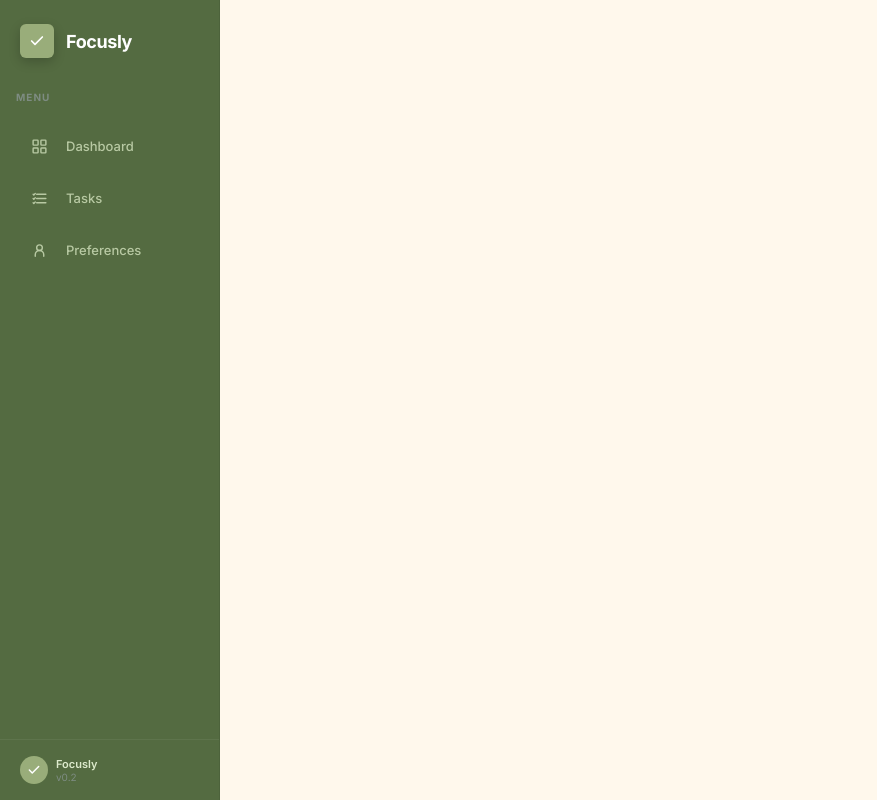
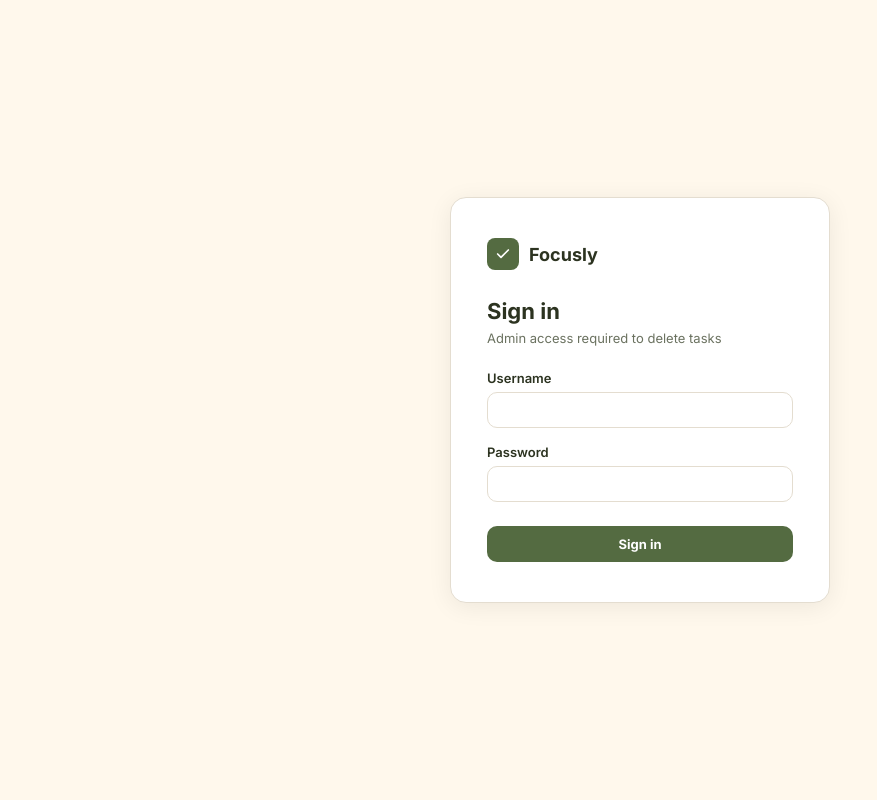
Before and after one commit to EASS-HIT-PART-A-2026-CLASS-IX/focusly, a React (Vite) app in the folder frontend/: page /login in a window 1280 px wide. Shown: the whole page, without its empty margins (0-877 px from the left). Built offline with nearby package versions, Linux system fonts and the light colour scheme.

Commit message:
add jwt login flow to frontend

```diff
--- a/frontend/src/App.tsx
+++ b/frontend/src/App.tsx
@@ -1,15 +1,21 @@
 import { Routes, Route } from 'react-router-dom'
 import { ToastProvider } from './context/ToastContext'
 import { TaskCountProvider } from './context/TaskCountContext'
+import { AuthProvider } from './context/AuthContext'
 import PageShell from './components/layout/PageShell'
 import DashboardPage from './pages/DashboardPage'
 import TasksPage from './pages/TasksPage'
 import PreferencesPage from './pages/PreferencesPage'
+import LoginPage from './pages/LoginPage'
 
 export default function App() {
   return (
+    <AuthProvider>
       <ToastProvider>
         <TaskCountProvider>
+          <Routes>
+            <Route path="/login" element={<LoginPage />} />
+            <Route path="*" element={
               <PageShell>
                 <Routes>
                   <Route path="/"            element={<DashboardPage />} />
@@ -17,7 +23,10 @@ export default function App() {
                   <Route path="/preferences" element={<PreferencesPage />} />
                 </Routes>
               </PageShell>
+            } />
+          </Routes>
         </TaskCountProvider>
       </ToastProvider>
+    </AuthProvider>
   )
 }
--- /dev/null
+++ b/frontend/src/api/authApi.ts
@@ -0,0 +1,20 @@
+const BASE = '/api'
+
+export interface TokenResponse {
+  access_token: string
+  token_type: string
+}
+
+export async function loginApi(username: string, password: string): Promise<TokenResponse> {
+  // OAuth2 expects application/x-www-form-urlencoded
+  const res = await fetch(`${BASE}/auth/token`, {
+    method: 'POST',
+    headers: { 'Content-Type': 'application/x-www-form-urlencoded' },
+    body: new URLSearchParams({ username, password }),
+  })
+  if (!res.ok) {
+    const err = await res.json().catch(() => ({ detail: 'Login failed' }))
+    throw new Error(err.detail ?? 'Login failed')
+  }
+  return res.json()
+}
--- a/frontend/src/api/client.ts
+++ b/frontend/src/api/client.ts
@@ -1,25 +1,32 @@
 const BASE = '/api'
 
+let authToken: string | null = null
+
+export function setAuthToken(token: string | null) {
+  authToken = token
+}
+
 async function apiFetch<T>(path: string, options?: RequestInit): Promise<T> {
-  const res = await fetch(`${BASE}${path}`, {
-    headers: { 'Content-Type': 'application/json', ...options?.headers },
-    ...options,
-  })
+  const headers: Record<string, string> = {
+    'Content-Type': 'application/json',
+    ...(options?.headers as Record<string, string>),
+  }
+  if (authToken) headers['Authorization'] = `Bearer ${authToken}`
+
+  const res = await fetch(`${BASE}${path}`, { ...options, headers })
 
   if (!res.ok) {
     const err = await res.json().catch(() => ({ detail: res.statusText }))
     throw new Error(err.detail ?? 'Request failed')
   }
 
-  // DELETE returns 204 No Content
   if (res.status === 204) return undefined as T
-
   return res.json()
 }
 
 export const http = {
-  get:    <T>(path: string)                  => apiFetch<T>(path),
-  post:   <T>(path: string, body: unknown)   => apiFetch<T>(path, { method: 'POST',   body: JSON.stringify(body) }),
-  put:    <T>(path: string, body: unknown)   => apiFetch<T>(path, { method: 'PUT',    body: JSON.stringify(body) }),
-  delete: (path: string)                     => apiFetch<void>(path, { method: 'DELETE' }),
+  get:    <T>(path: string)                => apiFetch<T>(path),
+  post:   <T>(path: string, body: unknown) => apiFetch<T>(path, { method: 'POST',   body: JSON.stringify(body) }),
+  put:    <T>(path: string, body: unknown) => apiFetch<T>(path, { method: 'PUT',    body: JSON.stringify(body) }),
+  delete: (path: string)                   => apiFetch<void>(path, { method: 'DELETE' }),
 }
--- a/frontend/src/components/layout/Sidebar.tsx
+++ b/frontend/src/components/layout/Sidebar.tsx
@@ -1,5 +1,6 @@
-import { NavLink } from 'react-router-dom'
+import { NavLink, useNavigate } from 'react-router-dom'
 import { useTaskCount } from '../../context/TaskCountContext'
+import { useAuth } from '../../context/AuthContext'
 
 const DashboardIcon = () => (
   <svg viewBox="0 0 24 24" fill="none" stroke="currentColor" strokeWidth="2" strokeLinecap="round" strokeLinejoin="round">
@@ -29,8 +30,18 @@ const NAV_ITEMS = [
   { to: '/preferences', end: false, Icon: PreferencesIcon,label: 'Preferences' },
 ]
 
+const LoginIcon = () => (
+  <svg viewBox="0 0 24 24" fill="none" stroke="currentColor" strokeWidth="2" strokeLinecap="round" strokeLinejoin="round">
+    <path d="M15 3h4a2 2 0 0 1 2 2v14a2 2 0 0 1-2 2h-4" />
+    <polyline points="10 17 15 12 10 7" />
+    <line x1="15" y1="12" x2="3" y2="12" />
+  </svg>
+)
+
 export default function Sidebar() {
   const { count } = useTaskCount()
+  const { username, logout } = useAuth()
+  const navigate = useNavigate()
 
   return (
     <aside className="sidebar">
@@ -71,23 +82,53 @@ export default function Sidebar() {
 
       {/* Footer */}
       <div className="sidebar-footer">
+        {username ? (
           <div style={{ display: 'flex', alignItems: 'center', gap: 8 }}>
             <div style={{
               width: 28, height: 28,
               borderRadius: '50%',
-            background: '#99AD7A',
+              background: '#546B41',
               display: 'flex', alignItems: 'center', justifyContent: 'center',
               flexShrink: 0,
+              fontSize: 12, fontWeight: 700, color: 'white',
             }}>
-            <svg width="14" height="14" viewBox="0 0 24 24" fill="none" stroke="white" strokeWidth="2.5" strokeLinecap="round" strokeLinejoin="round">
-              <polyline points="20 6 9 17 4 12" />
+              {username[0].toUpperCase()}
+            </div>
+            <div style={{ flex: 1, minWidth: 0 }}>
+              <div style={{ fontSize: 11, fontWeight: 600, color: 'var(--sidebar-text-hover)', overflow: 'hidden', textOverflow: 'ellipsis', whiteSpace: 'nowrap' }}>{username}</div>
+              <div style={{ fontSize: 10, color: 'rgba(168,173,196,0.5)' }}>Admin</div>
+            </div>
+            <button
+              onClick={() => { logout(); navigate('/') }}
+              title="Sign out"
+              style={{
+                background: 'none', border: 'none', cursor: 'pointer',
+                color: 'rgba(168,173,196,0.6)', padding: 4,
+                display: 'flex', alignItems: 'center',
+              }}
+            >
+              <svg width="14" height="14" viewBox="0 0 24 24" fill="none" stroke="currentColor" strokeWidth="2.5" strokeLinecap="round" strokeLinejoin="round">
+                <path d="M9 21H5a2 2 0 0 1-2-2V5a2 2 0 0 1 2-2h4" />
+                <polyline points="16 17 21 12 16 7" />
+                <line x1="21" y1="12" x2="9" y2="12" />
               </svg>
+            </button>
           </div>
-          <div>
-            <div style={{ fontSize: 11, fontWeight: 600, color: 'var(--sidebar-text-hover)' }}>Focusly</div>
-            <div style={{ fontSize: 10, color: 'rgba(168,173,196,0.5)' }}>v0.2</div>
-          </div>
-        </div>
+        ) : (
+          <button
+            onClick={() => navigate('/login')}
+            style={{
+              display: 'flex', alignItems: 'center', gap: 8,
+              background: 'none', border: '1px solid rgba(168,173,196,0.2)',
+              borderRadius: 8, cursor: 'pointer',
+              padding: '8px 12px', width: '100%',
+              color: 'var(--sidebar-text)', fontSize: 13, fontWeight: 600,
+            }}
+          >
+            <div style={{ width: 16, height: 16, flexShrink: 0 }}><LoginIcon /></div>
+            Sign in
+          </button>
+        )}
       </div>
     </aside>
   )
--- a/frontend/src/components/tasks/TaskCard.tsx
+++ b/frontend/src/components/tasks/TaskCard.tsx
@@ -1,7 +1,10 @@
 import { useState } from 'react'
+import { useNavigate } from 'react-router-dom'
 import type { TaskRead, Status } from '../../types'
 import ConfirmDialog from '../common/ConfirmDialog'
 import { formatMinutes, formatDate } from '../../utils/formatters'
+import { useAuth } from '../../context/AuthContext'
+import { useToast } from '../../context/ToastContext'
 
 const CATEGORY_ACCENT: Record<string, string> = {
   study:    '#546B41',
@@ -64,6 +67,18 @@ interface Props {
 
 export default function TaskCard({ task, onEdit, onDelete, onStatusChange }: Props) {
   const [confirmOpen, setConfirmOpen] = useState(false)
+  const { token } = useAuth()
+  const { addToast } = useToast()
+  const navigate = useNavigate()
+
+  const handleDeleteClick = () => {
+    if (!token) {
+      addToast('Sign in as admin to delete tasks', 'error')
+      navigate('/login')
+      return
+    }
+    setConfirmOpen(true)
+  }
 
   const accent   = CATEGORY_ACCENT[task.category]  ?? '#5b6af0'
   const priority = PRIORITY_CONFIG[task.priority]  ?? PRIORITY_CONFIG.medium
@@ -178,7 +193,7 @@ export default function TaskCard({ task, onEdit, onDelete, onStatusChange }: Pro
           <button className="icon-btn" onClick={() => onEdit(task)}>
             <EditIcon /> Edit
           </button>
-          <button className="icon-btn icon-btn--danger" onClick={() => setConfirmOpen(true)}>
+          <button className="icon-btn icon-btn--danger" onClick={handleDeleteClick}>
             <TrashIcon />
           </button>
         </div>
--- /dev/null
+++ b/frontend/src/context/AuthContext.tsx
@@ -0,0 +1,52 @@
+import { createContext, useContext, useState, type ReactNode } from 'react'
+import { setAuthToken } from '../api/client'
+
+interface AuthState {
+  token: string | null
+  username: string | null
+}
+
+interface AuthContextValue extends AuthState {
+  login:  (token: string, username: string) => void
+  logout: () => void
+}
+
+const AuthContext = createContext<AuthContextValue | null>(null)
+
+const TOKEN_KEY    = 'focusly_token'
+const USERNAME_KEY = 'focusly_username'
+
+export function AuthProvider({ children }: { children: ReactNode }) {
+  const [state, setState] = useState<AuthState>(() => {
+    const token    = localStorage.getItem(TOKEN_KEY)
+    const username = localStorage.getItem(USERNAME_KEY)
+    if (token) setAuthToken(token)
+    return { token, username }
+  })
+
+  const login = (token: string, username: string) => {
+    localStorage.setItem(TOKEN_KEY, token)
+    localStorage.setItem(USERNAME_KEY, username)
+    setAuthToken(token)
+    setState({ token, username })
+  }
+
+  const logout = () => {
+    localStorage.removeItem(TOKEN_KEY)
+    localStorage.removeItem(USERNAME_KEY)
+    setAuthToken(null)
+    setState({ token: null, username: null })
+  }
+
+  return (
+    <AuthContext.Provider value={{ ...state, login, logout }}>
+      {children}
+    </AuthContext.Provider>
+  )
+}
+
+export function useAuth() {
+  const ctx = useContext(AuthContext)
+  if (!ctx) throw new Error('useAuth must be used inside AuthProvider')
+  return ctx
+}
--- /dev/null
+++ b/frontend/src/pages/LoginPage.tsx
@@ -0,0 +1,150 @@
+import { useState } from 'react'
+import { useNavigate } from 'react-router-dom'
+import { useAuth } from '../context/AuthContext'
+import { loginApi } from '../api/authApi'
+
+export default function LoginPage() {
+  const { login }        = useAuth()
+  const navigate         = useNavigate()
+  const [username, setUsername] = useState('')
+  const [password, setPassword] = useState('')
+  const [error, setError]       = useState('')
+  const [loading, setLoading]   = useState(false)
+
+  const handleSubmit = async (e: React.FormEvent) => {
+    e.preventDefault()
+    setError('')
+    setLoading(true)
+    try {
+      const { access_token } = await loginApi(username, password)
+      login(access_token, username)
+      navigate('/')
+    } catch (err: unknown) {
+      setError(err instanceof Error ? err.message : 'Login failed')
+    } finally {
+      setLoading(false)
+    }
+  }
+
+  return (
+    <div style={{
+      minHeight: '100vh',
+      background: 'var(--cream)',
+      display: 'flex',
+      alignItems: 'center',
+      justifyContent: 'center',
+    }}>
+      <div style={{
+        background: 'var(--surface)',
+        border: '1px solid var(--surface-border)',
+        borderRadius: 'var(--radius-lg)',
+        padding: '40px 36px',
+        width: '100%',
+        maxWidth: 380,
+        boxShadow: '0 4px 24px rgba(0,0,0,0.07)',
+      }}>
+        {/* Logo */}
+        <div style={{ display: 'flex', alignItems: 'center', gap: 10, marginBottom: 28 }}>
+          <div style={{
+            width: 32, height: 32, borderRadius: 8,
+            background: 'var(--green-dark)',
+            display: 'flex', alignItems: 'center', justifyContent: 'center',
+          }}>
+            <svg width="16" height="16" viewBox="0 0 24 24" fill="none" stroke="white" strokeWidth="2.5" strokeLinecap="round" strokeLinejoin="round">
+              <polyline points="20 6 9 17 4 12" />
+            </svg>
+          </div>
+          <span style={{ fontSize: 'var(--text-lg)', fontWeight: 700, color: 'var(--text-primary)' }}>Focusly</span>
+        </div>
+
+        <h1 style={{ fontSize: 'var(--text-xl)', fontWeight: 700, color: 'var(--text-primary)', marginBottom: 6 }}>
+          Sign in
+        </h1>
+        <p style={{ fontSize: 'var(--text-sm)', color: 'var(--text-secondary)', marginBottom: 24 }}>
+          Admin access required to delete tasks
+        </p>
+
+        <form onSubmit={handleSubmit}>
+          <div style={{ marginBottom: 16 }}>
+            <label style={{ display: 'block', fontSize: 'var(--text-sm)', fontWeight: 600, color: 'var(--text-primary)', marginBottom: 6 }}>
+              Username
+            </label>
+            <input
+              type="text"
+              value={username}
+              onChange={e => setUsername(e.target.value)}
+              required
+              autoFocus
+              style={{
+                width: '100%',
+                padding: '9px 12px',
+                border: '1px solid var(--surface-border)',
+                borderRadius: 'var(--radius-md)',
+                fontSize: 'var(--text-sm)',
+                background: 'var(--surface)',
+                color: 'var(--text-primary)',
+                boxSizing: 'border-box',
+                outline: 'none',
+              }}
+            />
+          </div>
+
+          <div style={{ marginBottom: 24 }}>
+            <label style={{ display: 'block', fontSize: 'var(--text-sm)', fontWeight: 600, color: 'var(--text-primary)', marginBottom: 6 }}>
+              Password
+            </label>
+            <input
+              type="password"
+              value={password}
+              onChange={e => setPassword(e.target.value)}
+              required
+              style={{
+                width: '100%',
+                padding: '9px 12px',
+                border: '1px solid var(--surface-border)',
+                borderRadius: 'var(--radius-md)',
+                fontSize: 'var(--text-sm)',
+                background: 'var(--surface)',
+                color: 'var(--text-primary)',
+                boxSizing: 'border-box',
+                outline: 'none',
+              }}
+            />
+          </div>
+
+          {error && (
+            <div style={{
+              padding: '10px 12px',
+              background: '#fef2f2',
+              border: '1px solid #fecaca',
+              borderRadius: 'var(--radius-md)',
+              color: '#b91c1c',
+              fontSize: 'var(--text-sm)',
+              marginBottom: 16,
+            }}>
+              {error}
+            </div>
+          )}
+
+          <button
+            type="submit"
+            disabled={loading}
+            style={{
+              width: '100%',
+              padding: '10px',
+              background: loading ? '#99AD7A' : 'var(--green-dark)',
+              color: '#fff',
+              border: 'none',
+              borderRadius: 'var(--radius-md)',
+              fontSize: 'var(--text-sm)',
+              fontWeight: 700,
+              cursor: loading ? 'not-allowed' : 'pointer',
+            }}
+          >
+            {loading ? 'Signing in...' : 'Sign in'}
+          </button>
+        </form>
+      </div>
+    </div>
+  )
+}
```
Lines whose indentation alone changed are shown as unchanged.
